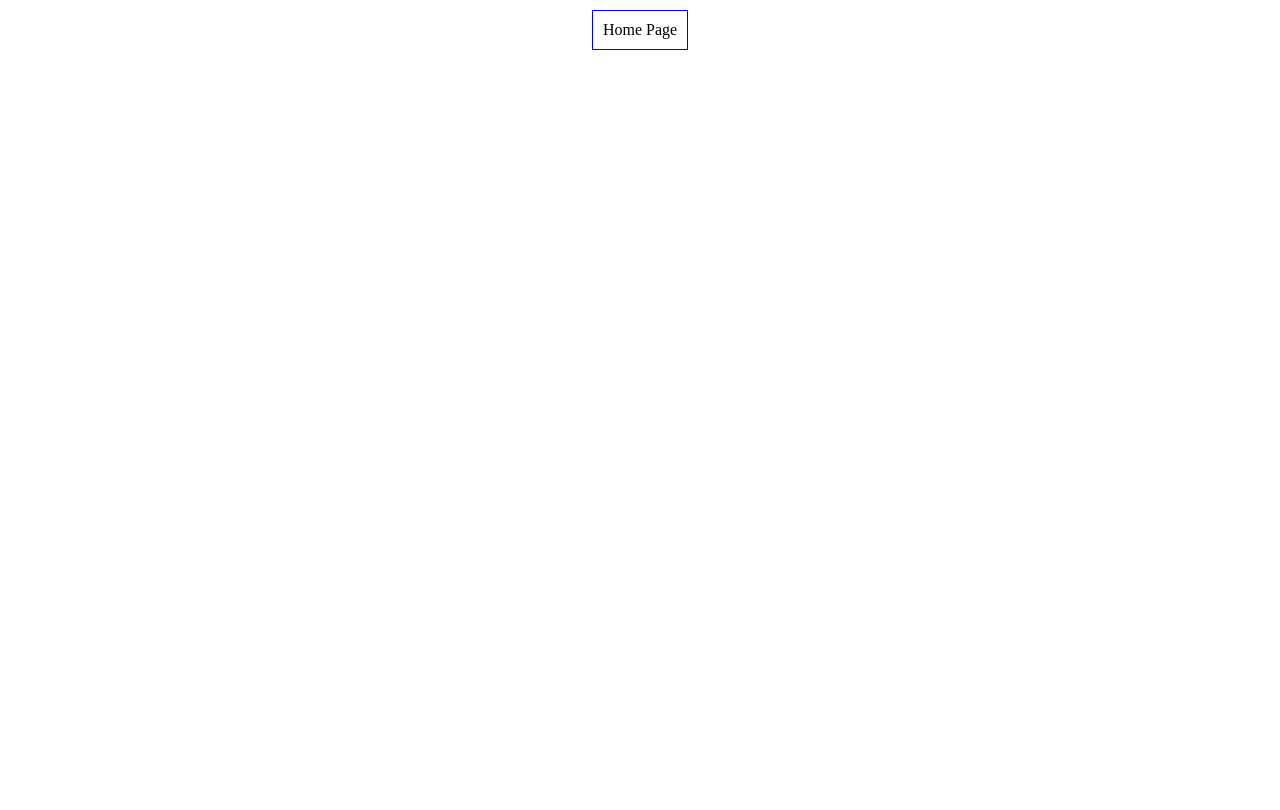
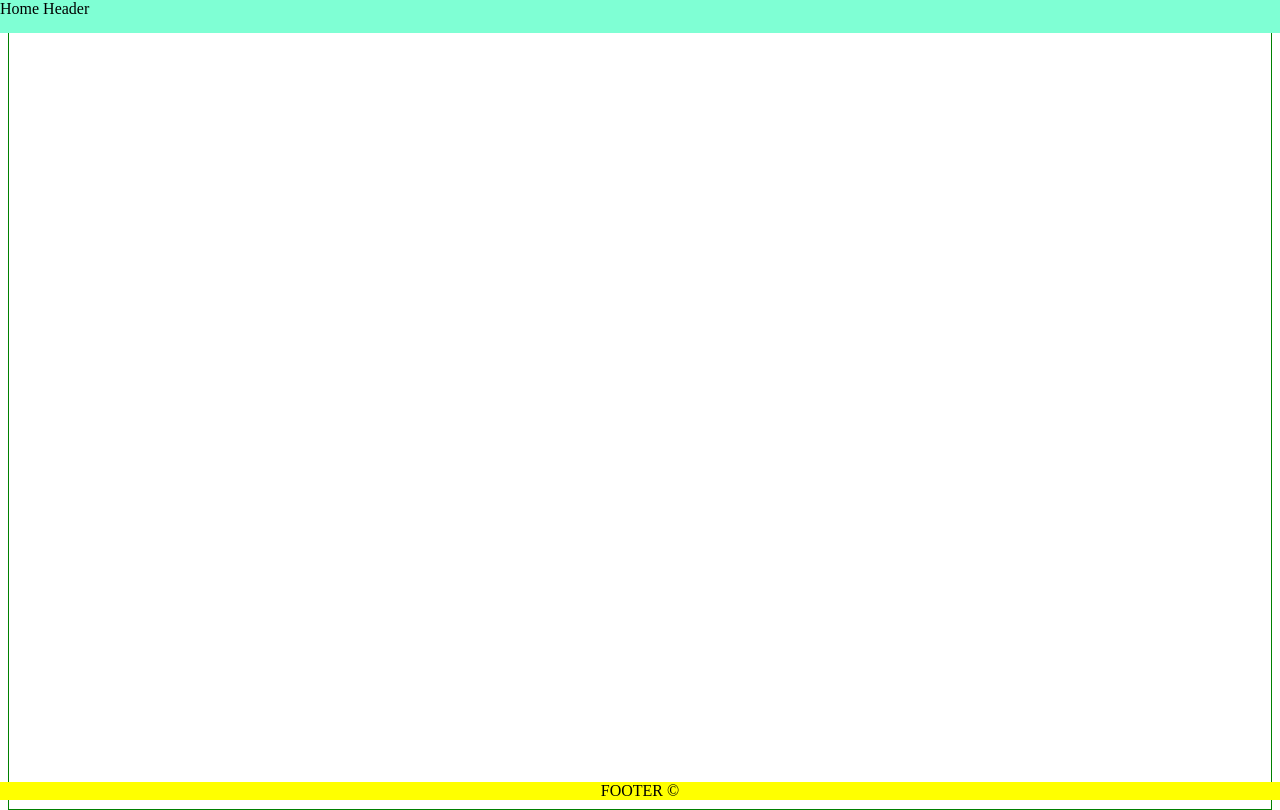
Before and after one commit to Halcisse/Groupomania_V2_P6_HalimatouCisse, a Vue app in the folder groupomania_vuejs/: page / in a window 1280 px wide. Built offline with nearby package versions, Linux system fonts and the light colour scheme.

Commit message:
Home - position header & footer ok

```diff
--- a/groupomania_vuejs/public/index.html
+++ b/groupomania_vuejs/public/index.html
@@ -1,12 +1,11 @@
 <!DOCTYPE html>
-<html lang="">
+<html lang="" style="height: 100%">
   <head>
     <meta charset="utf-8" />
     <meta http-equiv="X-UA-Compatible" content="IE=edge" />
     <meta name="viewport" content="width=device-width,initial-scale=1.0" />
     <link rel="icon" href="<%= BASE_URL %>favicon.ico" />
     <title><%= htmlWebpackPlugin.options.title %></title>
-
   </head>
   <body>
     <noscript>
--- a/groupomania_vuejs/src/App.vue
+++ b/groupomania_vuejs/src/App.vue
@@ -9,16 +9,10 @@ import { RouterView } from "vue-router";
 <style>
 body {
   height: 100%;
-  margin: 10px;
-  /* background-color: maroon; */
 }
 #app {
-  display: flex;
-  align-items: center;
-  justify-content: center;
-  align-content: center;
-  width: 100%;
-  height: auto;
+  border: 1px solid GREEN;
+  height: 100%;
   /* background-color: aqua; */
 }
 </style>
--- /dev/null
+++ b/groupomania_vuejs/src/components/FooterBar.vue
@@ -0,0 +1,20 @@
+<template>
+  <div class="footer">FOOTER &copy;</div>
+</template>
+
+<script>
+export default {
+  name: "FooterBar",
+};
+</script>
+
+<style>
+.footer {
+  position: fixed;
+  left: 0;
+  right: 0;
+  bottom: 0;
+  text-align: center;
+  background-color: yellow;
+}
+</style>
--- a/groupomania_vuejs/src/components/Home/HomeHeader.vue
+++ b/groupomania_vuejs/src/components/Home/HomeHeader.vue
@@ -1,5 +1,5 @@
 <template>
-  <div>Home Header</div>
+  <div class="header">Home Header</div>
 </template>
 
 <script>
@@ -7,3 +7,14 @@ export default {
   name: "HomeHeader",
 };
 </script>
+
+<style>
+.header {
+  position: fixed;
+  left: 0;
+  right: 0;
+  top: 0;
+  padding-bottom: 15px;
+  background-color: aquamarine;
+}
+</style>
--- a/groupomania_vuejs/src/views/HomePage.vue
+++ b/groupomania_vuejs/src/views/HomePage.vue
@@ -1,20 +1,24 @@
 <template>
-  <div class="public">Home Page</div>
+  <div class="home">
+    <HomeHeader />
+
+    <FooterBar />
+  </div>
 </template>
 
 <script>
+import HomeHeader from "@/components/Home/HomeHeader.vue";
+import FooterBar from "@/components/FooterBar.vue";
+
 export default {
   name: "HomePage",
+  components: { HomeHeader, FooterBar },
 };
 </script>
 
 <style>
-.public {
+.home {
   display: flex;
   flex-direction: column;
-  justify-content: center;
-  align-items: center;
-  padding: 10px;
-  border: 1px solid blue;
 }
 </style>
```
Also changed, not shown: groupomania_vuejs/src/components/Footer.vue (deleted, +0 -9 lines), 1 other file (tests, documents, lock files or other folders).
